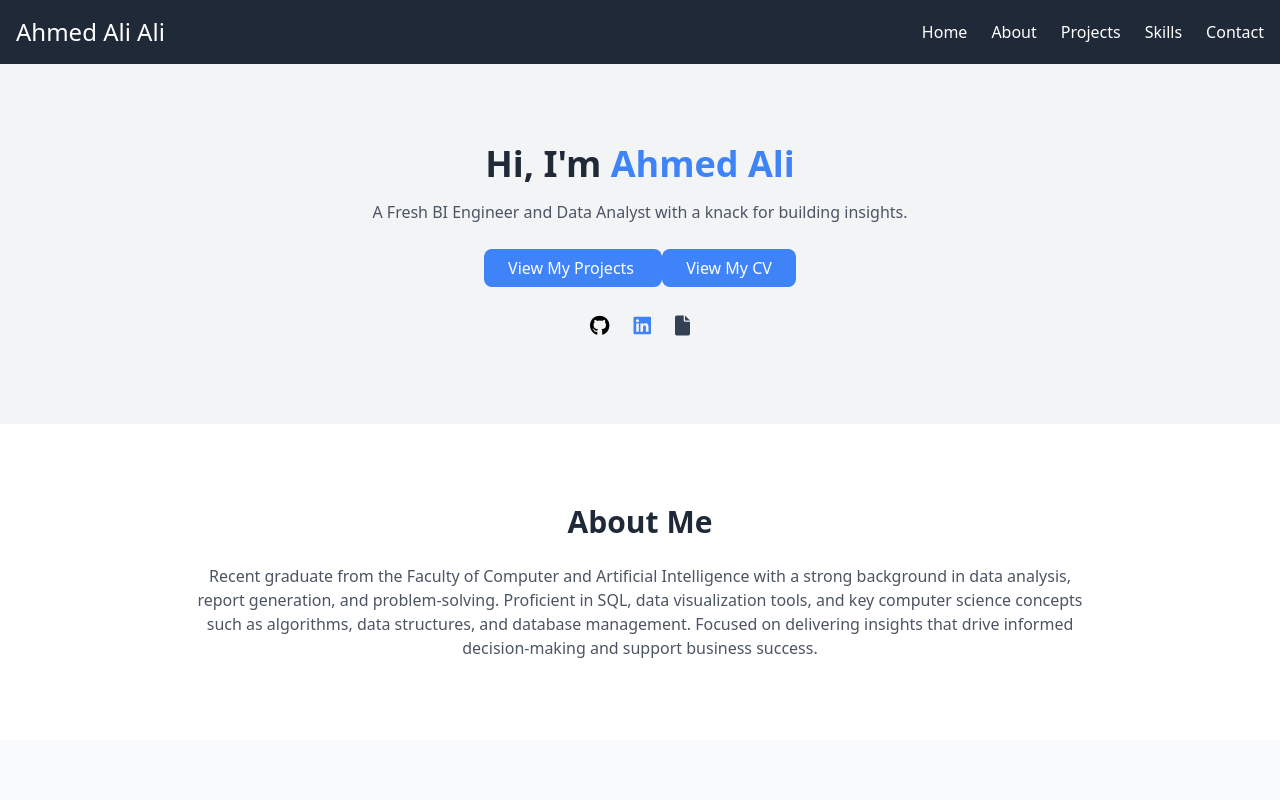
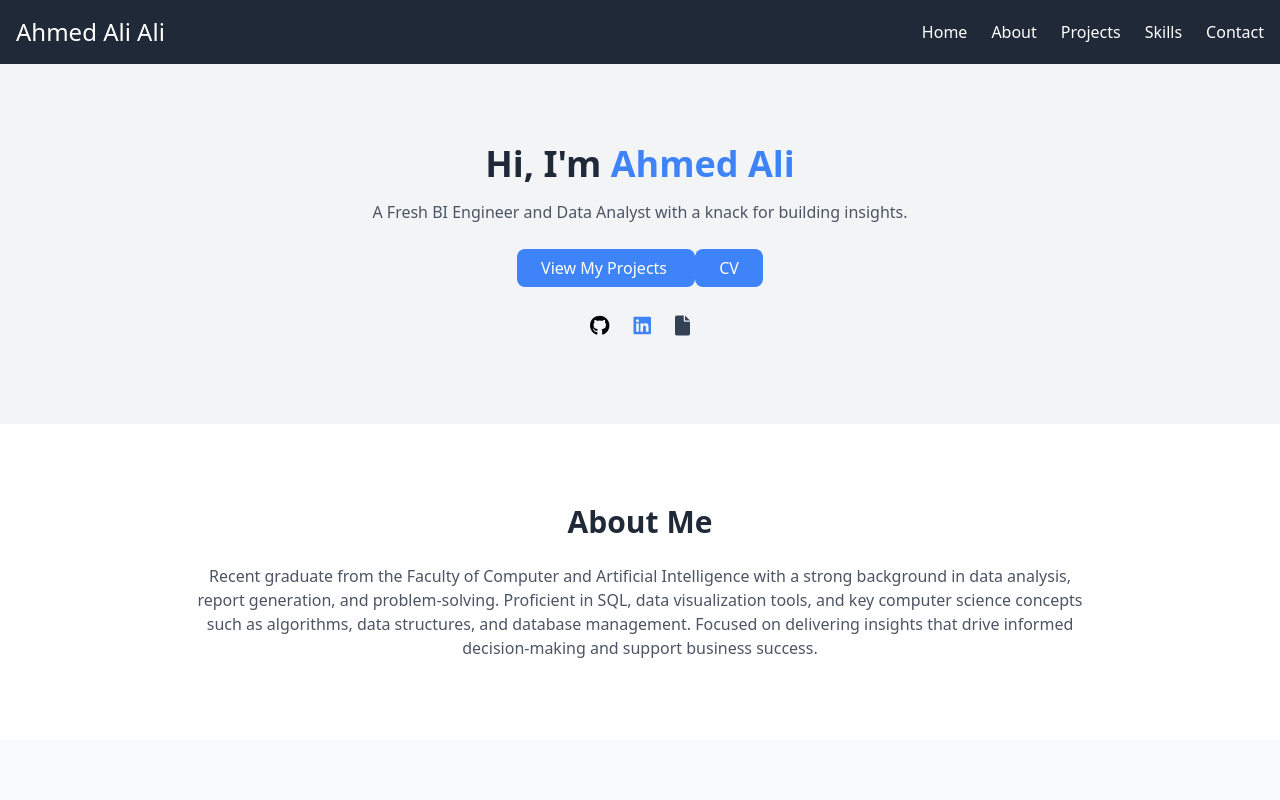
Before and after one commit to AhmedAliAli811/Portfolio, an Angular app: page / in a window 1280 px wide. Shown: the top 800 px of the page. Built offline with nearby package versions, Linux system fonts and the light colour scheme; a web font is replaced by a local one.

Commit message:
Update home.component.html

```diff
--- a/src/app/home/home.component.html
+++ b/src/app/home/home.component.html
@@ -17,7 +17,7 @@
       class="mt-10 px-6 py-2 bg-blue-500 text-white rounded-lg hover:bg-blue-600"
       href="https://drive.google.com/drive/u/0/my-drive"
     >
-      View My CV
+     CV
     </a>
   </div>
   <div class="flex justify-center space-x-6 mb-1">
```
